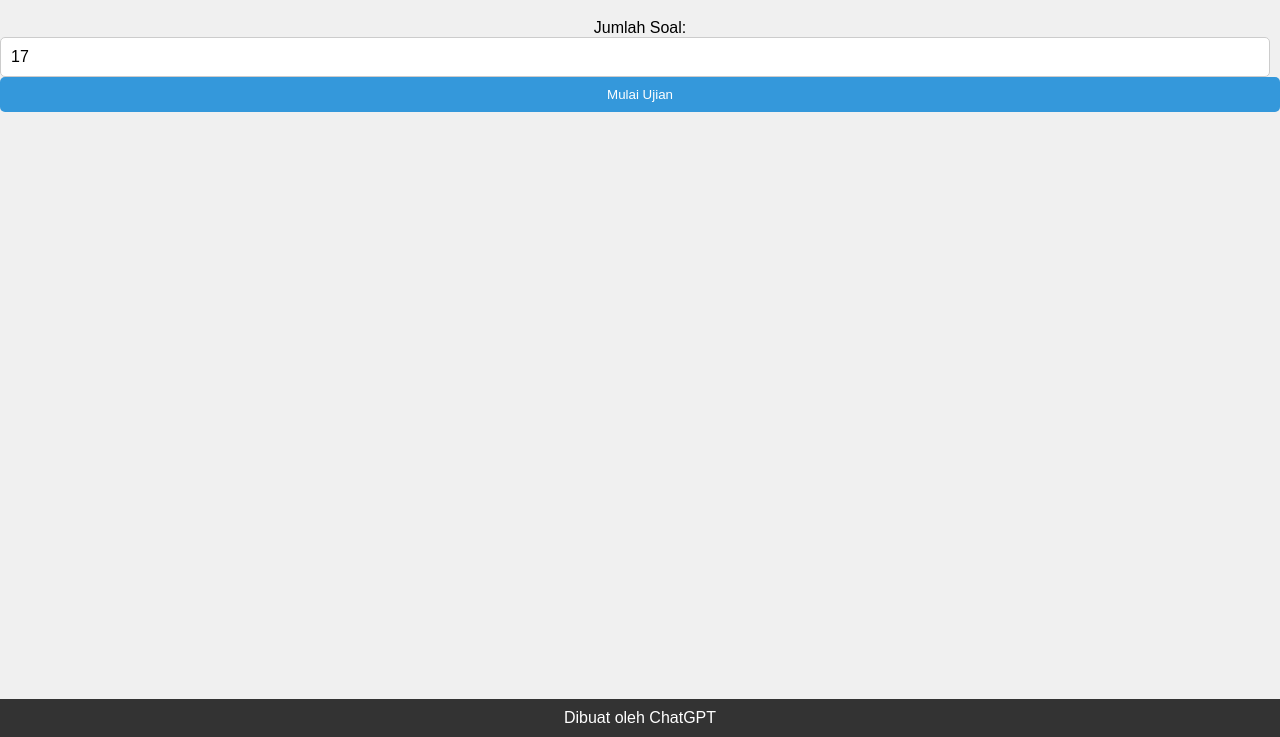
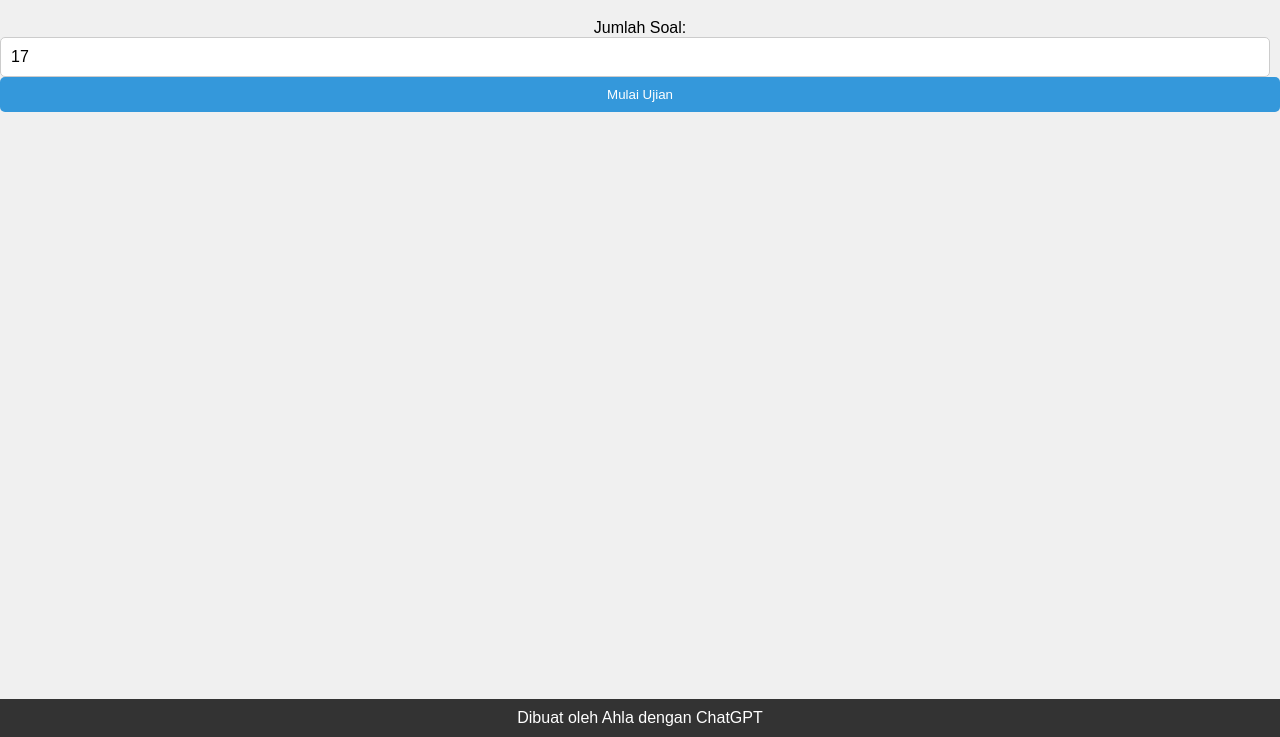
Before and after one commit to ahlaiptek/ujian-maknun, a plain HTML site: page index.html in a window 1280 px wide. Shown: the part 101-838 px from the top of the page. Drawn offline with Linux system fonts and the light colour scheme.

Commit message:
Update index.html

```diff
--- a/index.html
+++ b/index.html
@@ -27,7 +27,7 @@
             <ul id="correct-answers"></ul>
         </div>
     </div>
-    <footer>Dibuat oleh ChatGPT</footer>
+    <footer>Dibuat oleh Ahla dengan ChatGPT</footer>
 
     <script src="./script.js"></script>
 </body>
```
